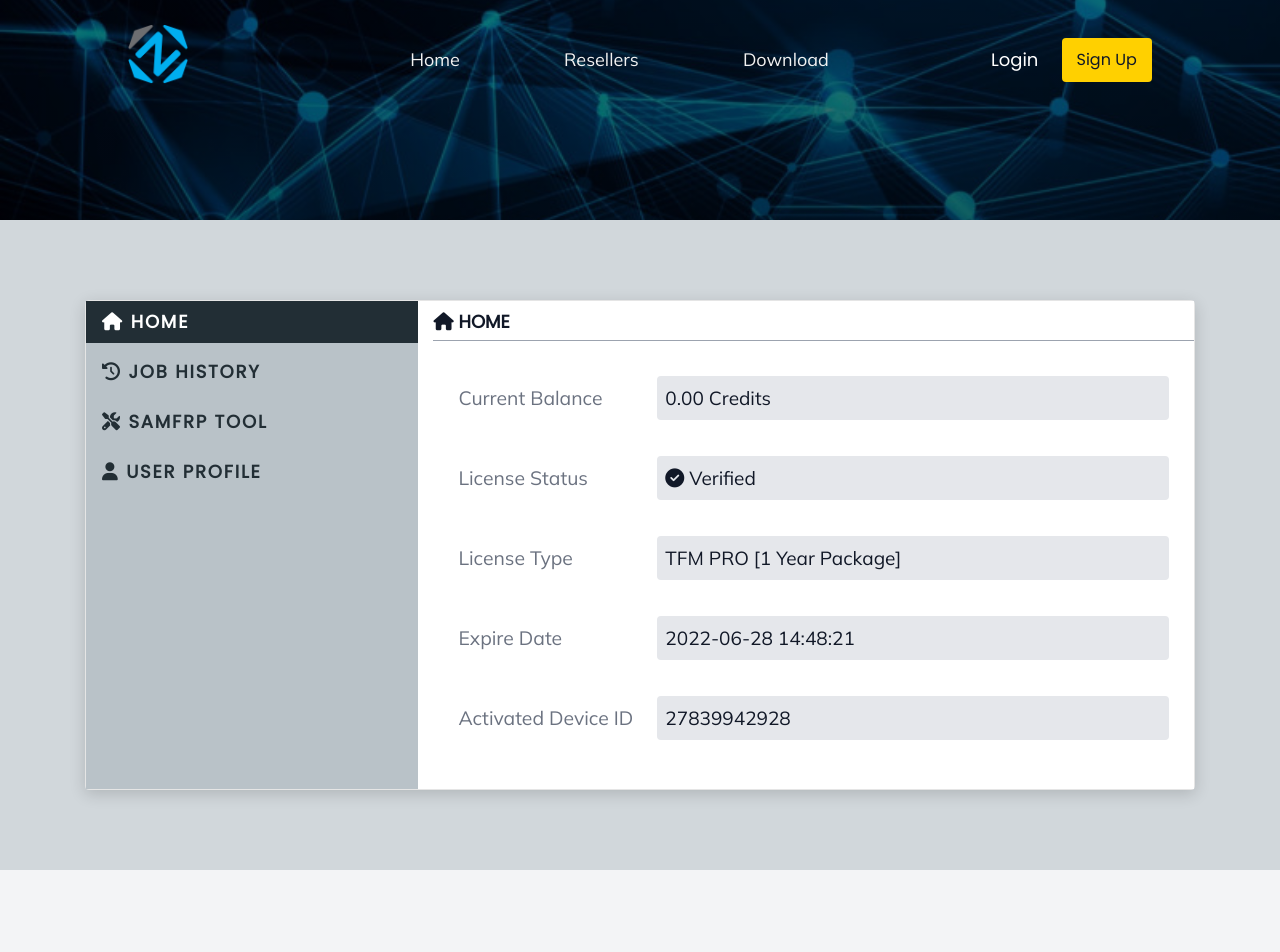
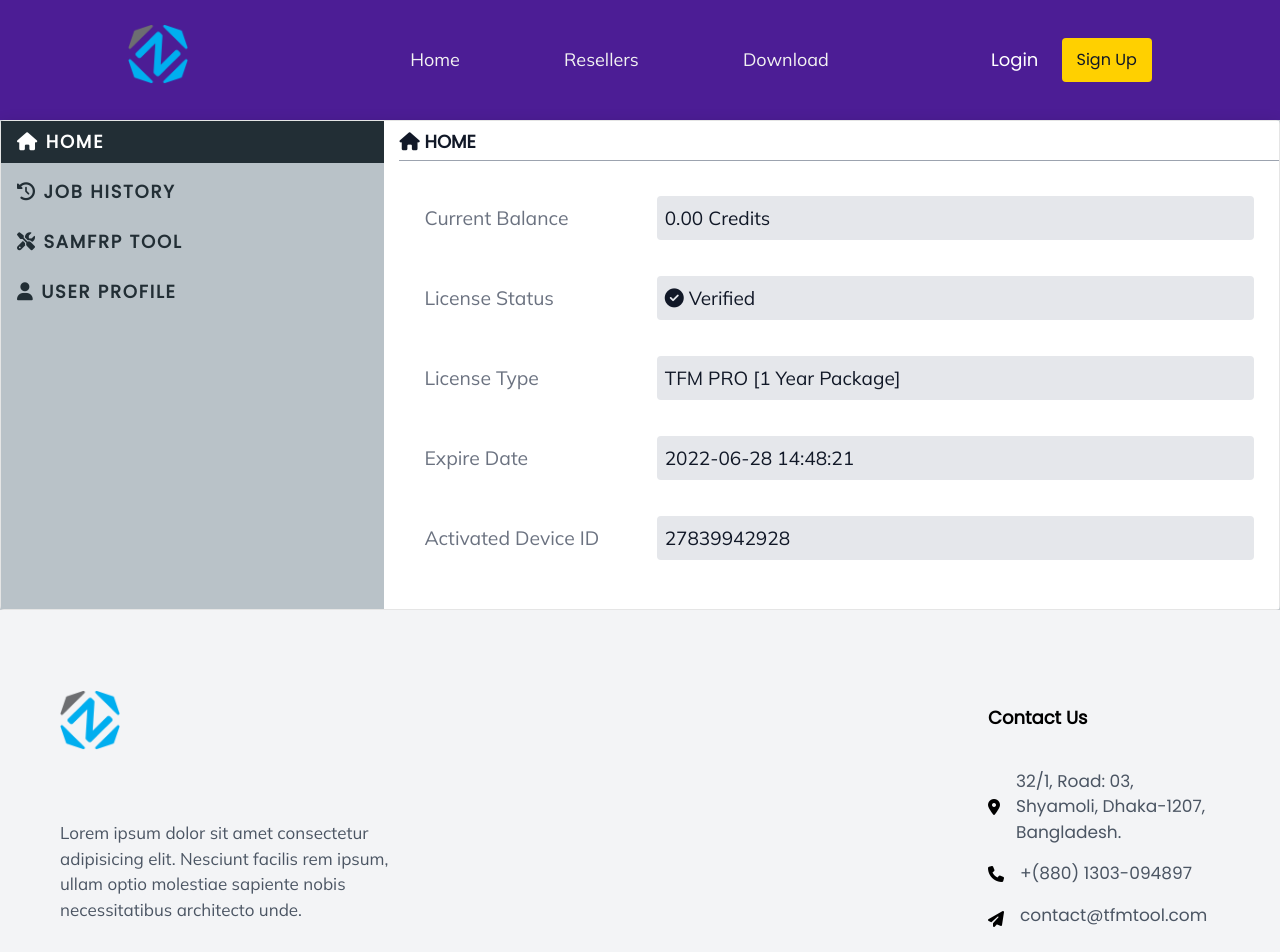
Before and after one commit to Md-Asikuzzaman/web-template, a plain HTML site: page dashboard/dash-board.html in a window 1280 px wide. Shown: the top 952 px of the page. Drawn offline with nearby package versions, Linux system fonts and the light colour scheme.

Commit message:
fix navbar full width

```diff
--- a/dashboard/assets/css/dashboard.css
+++ b/dashboard/assets/css/dashboard.css
@@ -24,21 +24,12 @@
   width: 500px !important;
 }
 
-/* hero section */
-.hero__wrapper {
-  background: linear-gradient(rgba(0, 0, 0, 0.5), rgba(0, 0, 0, 0.6)),
-    url('./../img/admin-cover.jpg');
-  background-repeat: no-repeat;
-  background-size: cover;
-  background-position: center;
-}
-
 /* Nav Section */
 .hero-section nav {
   display: flex;
   justify-content: space-around;
   align-items: center;
-  min-height: 80px;
+  min-height: 70px;
   background-color: transparent;
   padding: 24px 0;
 }
--- a/dashboard/dash-board.html
+++ b/dashboard/dash-board.html
@@ -170,16 +170,16 @@
             </div>
           </nav>
         </div>
-        <div class="content-container"></div>
+        <div class="content-container m-0"></div>
       </div>
     </section>
     <!-- hero section -->
 
     <!-- about-distributor-section -->
     <section class="about-distributor-section">
-      <div class="container">
+      <div class="about__container">
         <div class="content">
-          <div class="body">
+          <div class="body p-0">
             <div class="body-content">
               <div class="dashboard">
                 <!-- dashboard left start -->
@@ -508,10 +508,7 @@
                           </div>
                           <!-- tools information will be go here... -->
                           <div class="col-lg-6 col-md-12">
-                            <div class="tools__info">
-
-
-                            </div>
+                            <div class="tools__info"></div>
                           </div>
                           <!-- tools information will be go here... -->
                         </div>
@@ -591,7 +588,7 @@
     <!-- about-distributor-section -->
 
     <!--tfm-footer-->
-    <div class="tfm-footer">
+    <div class="tfm-footer py-5">
       <div class="container">
         <div class="col-lg-13">
           <div class="footer-rows">
@@ -648,14 +645,12 @@
     <!--tfm-footer-->
     <script src="./../assets/js/jquery-3.6.0.min.js" defer></script>
     <script src="./../assets/js/bootstrap.min.js" defer></script>
-<<<<<<< HEAD
+
     <script src="https://unpkg.com/axios/dist/axios.min.js"></script>
     <script src="https://unpkg.com/swiper@7/swiper-bundle.min.js"></script>
     <script src="assets/js/dashboard.js"></script>
     <script src="./assets/js/logger.js"></script>
     <script src="/assets/js/app.js" type="text/javascript"></script>
-=======
     <script src="assets/js/dashboard.js"></script>
->>>>>>> refs/remotes/origin/main
   </body>
 </html>
```
